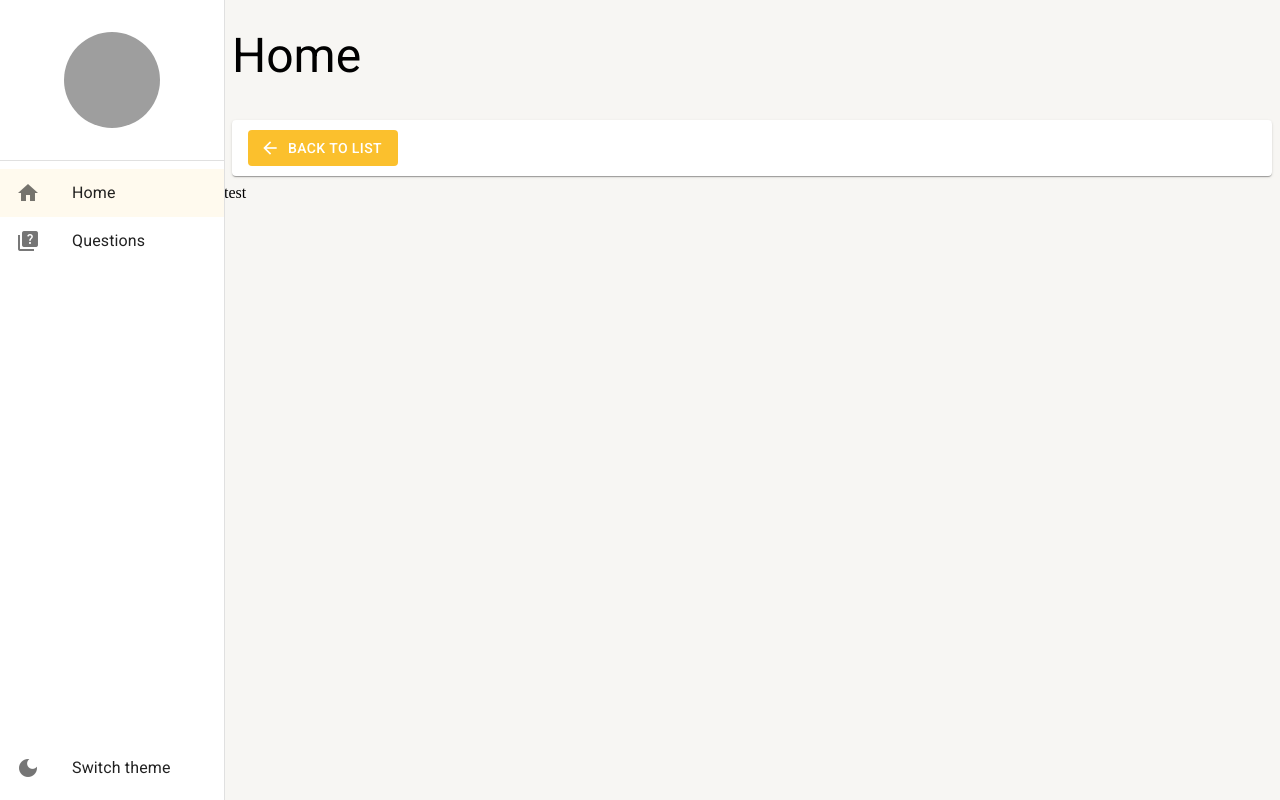
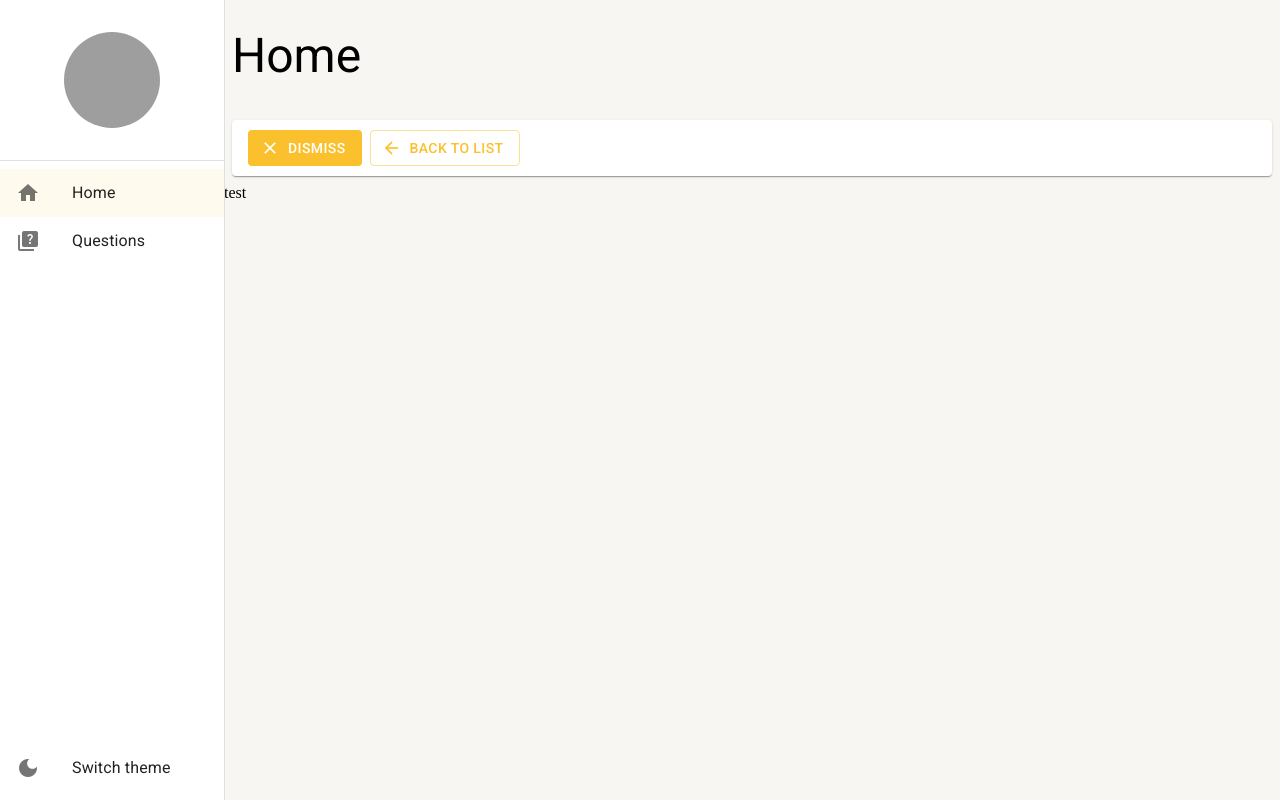
Before and after one commit to silviocustodio/bliss_app, a React (Create React App) app: page /home in a window 1280 px wide. Built offline with nearby package versions, Linux system fonts and the light colour scheme; grey boxes are pictures that could not be loaded.

Commit message:
feat: added Tools list and Axios

```diff
--- a/package.json
+++ b/package.json
@@ -7,6 +7,7 @@
     "@emotion/styled": "^11.10.5",
     "@mui/icons-material": "^5.11.0",
     "@mui/material": "^5.11.1",
+    "axios": "^1.2.1",
     "react": "^18.2.0",
     "react-dom": "^18.2.0",
     "react-router-dom": "6",
--- a/src/pages/dashboard/Dashboard.tsx
+++ b/src/pages/dashboard/Dashboard.tsx
@@ -1,12 +1,13 @@
 import React from 'react';
-import { ToolsList } from '../../shared/components';
+import { ToolsDetails } from '../../shared/components/tools-details/ToolsDetails';
 import { BaseLayoutPage } from '../../shared/layout';
 
 export const Dashboard = () => {
   return (
     <BaseLayoutPage
       title="Home"
-      navBar={<ToolsList showSearchInput={false} showBackListQuestions />}
+      //   navBar={<ToolsList showSearchInput={false} showBackListQuestions />}
+      navBar={<ToolsDetails />}
     >
       test
     </BaseLayoutPage>
--- a/src/shared/components/index.ts
+++ b/src/shared/components/index.ts
@@ -1,2 +1,3 @@
 export * from './side-menu/SideMenu';
 export * from './tools-list/ToolsList';
+export * from './tools-details/ToolsDetails';
--- /dev/null
+++ b/src/shared/components/tools-details/ToolsDetails.tsx
@@ -0,0 +1,86 @@
+import {
+  Box,
+  useTheme,
+  Paper,
+  Button,
+  Icon,
+  Skeleton,
+  Typography,
+} from '@mui/material';
+
+interface IToolsDetailsProps {
+  textDismissButton?: string;
+  textBackToListButton?: string;
+
+  showTextDismissButton?: boolean;
+  showTextDismissButtonLoading?: boolean;
+  showBackToListButton?: boolean;
+
+  onClickInDismiss?: () => void;
+  onClickInBackToList?: () => void;
+}
+
+export const ToolsDetails: React.FC<IToolsDetailsProps> = ({
+  textDismissButton = 'Dismiss',
+  textBackToListButton = 'Back to List',
+  showTextDismissButton = true,
+  showBackToListButton = true,
+  showTextDismissButtonLoading = false,
+
+  onClickInDismiss,
+  onClickInBackToList,
+}) => {
+  const theme = useTheme();
+  return (
+    <Box
+      height={theme.spacing(5)}
+      marginX={1}
+      padding={1}
+      paddingX={2}
+      display="flex"
+      component={Paper}
+      gap={1}
+      alignItems="center"
+    >
+      {showTextDismissButton && !showTextDismissButtonLoading && (
+        <Button
+          variant="contained"
+          color="primary"
+          disableElevation
+          onClick={onClickInDismiss}
+          startIcon={<Icon>close-rounded</Icon>}
+        >
+          <Typography
+            variant="button"
+            whiteSpace="nowrap"
+            textOverflow="ellipsis"
+            overflow="hidden"
+          >
+            {textDismissButton}
+          </Typography>
+        </Button>
+      )}
+
+      {showTextDismissButtonLoading && <Skeleton width={110} height={60} />}
+
+      {showBackToListButton && (
+        <Button
+          variant="outlined"
+          color="primary"
+          disableElevation
+          startIcon={<Icon>arrow_back</Icon>}
+          onClick={onClickInBackToList}
+        >
+          <Typography
+            variant="button"
+            whiteSpace="nowrap"
+            textOverflow="ellipsis"
+            overflow="hidden"
+          >
+            {textBackToListButton}
+          </Typography>
+        </Button>
+      )}
+    </Box>
+  );
+};
--- a/src/shared/components/tools-list/ToolsList.tsx
+++ b/src/shared/components/tools-list/ToolsList.tsx
@@ -45,7 +45,7 @@ export const ToolsList: React.FC<IToolsListProps> = ({
           </Box>
         </>
       )}
-      {!showSearchInput && showBackListQuestions && (
+      {/* {!showSearchInput && showBackListQuestions && (
         <Box flex={1} display="flex" justifyContent="start">
           <Button
             variant="contained"
@@ -56,7 +56,7 @@ export const ToolsList: React.FC<IToolsListProps> = ({
             Back to List
           </Button>
         </Box>
-      )}
+      )} */}
     </Box>
   );
 };
--- /dev/null
+++ b/src/shared/services/api/axios-config/interceptors/index.ts
@@ -0,0 +1,2 @@
+export * from './ErrorInterceptor';
+export * from './ResponseInterceptor';
```
Also changed, not shown: src/shared/services/api/axios-config/index.ts (added, +13 -0 lines), src/shared/services/api/axios-config/interceptors/ErrorInterceptor.ts (added, +13 -0 lines), src/shared/services/api/axios-config/interceptors/ResponseInterceptor.ts (added, +8 -0 lines), 1 other file (tests, documents, lock files or other folders).
